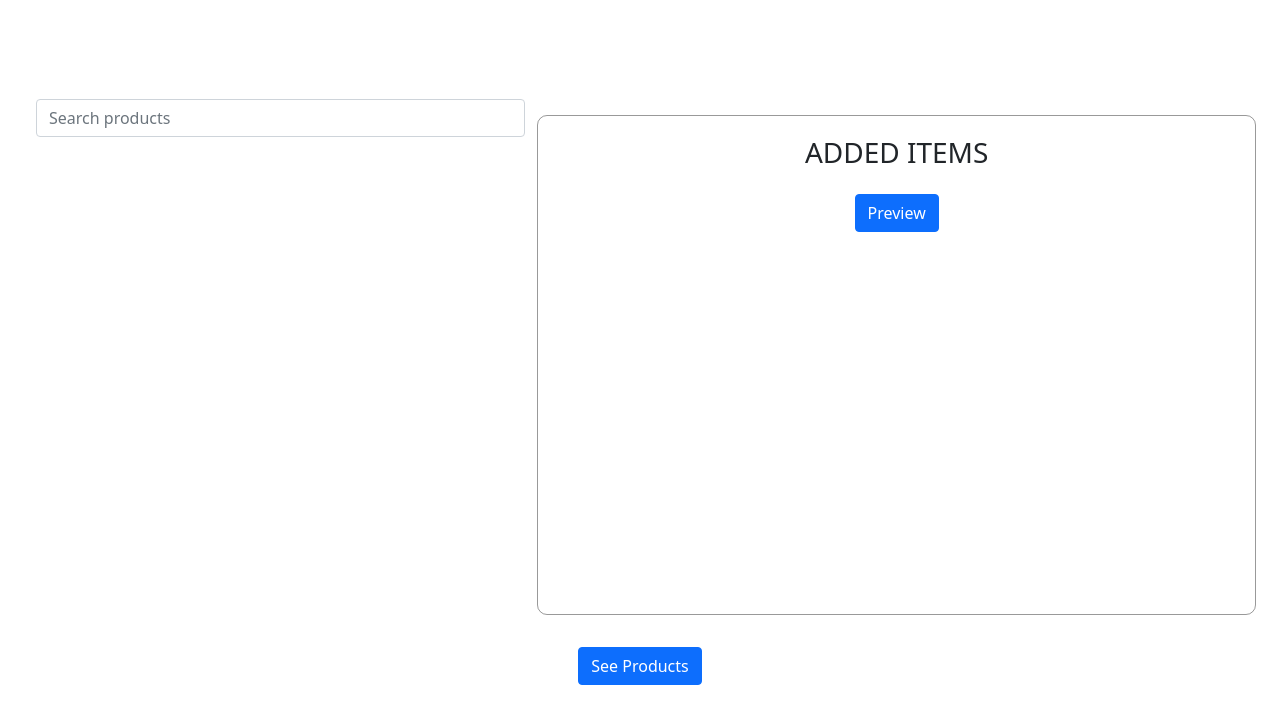
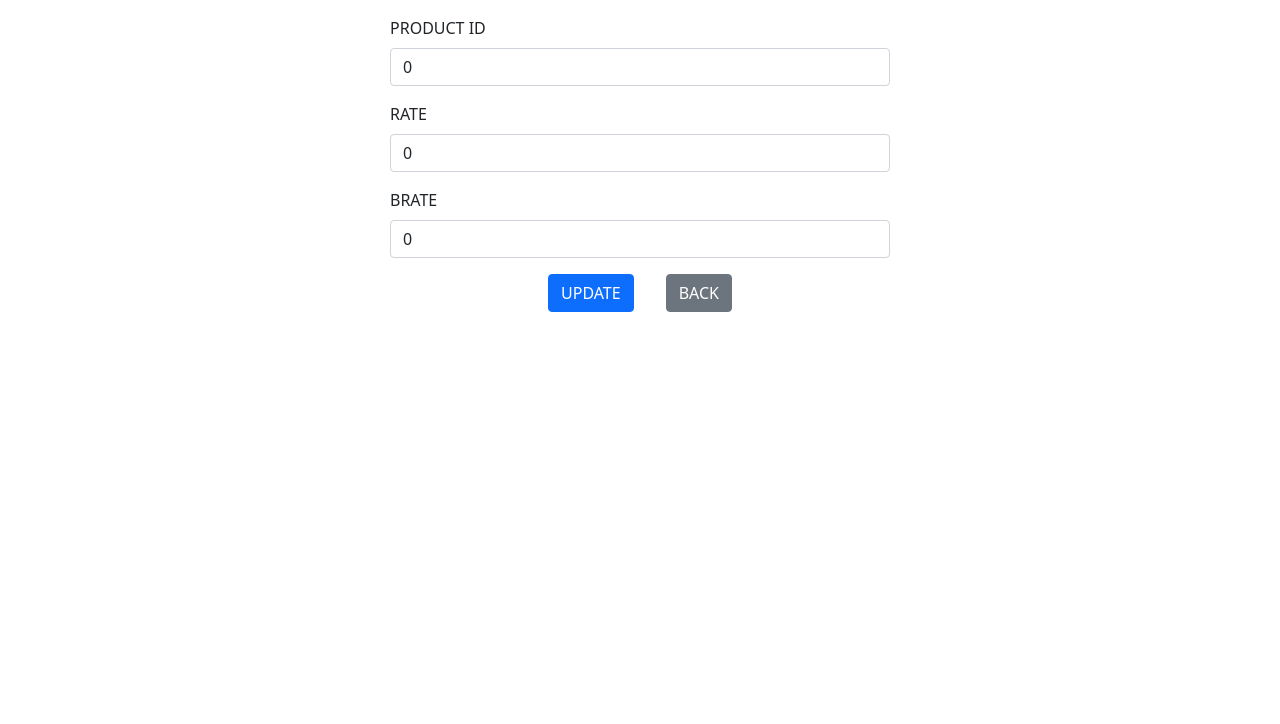
Before and after one commit to NarenCs-19/invogen-21, a React (Create React App) app in the folder Client/: page /#/updateRate in a window 1280 px wide. Shown: the top 724 px of the page. Built offline with nearby package versions, Linux system fonts and the light colour scheme.

Commit message:
build created

```diff
--- a/Client/package.json
+++ b/Client/package.json
@@ -2,7 +2,7 @@
   "name": "my-app",
   "version": "0.1.0",
   "private": true,
-  "proxy": "http://localhost:5000",
+  "homepage": ".",
   "dependencies": {
     "@material-ui/core": "^4.12.1",
     "@testing-library/jest-dom": "^5.13.0",
--- a/Client/src/Components/App.jsx
+++ b/Client/src/Components/App.jsx
@@ -1,22 +1,37 @@
 import React from 'react';
-import {BrowserRouter,Route} from 'react-router-dom';
+import {BrowserRouter,Route,Switch,HashRouter} from 'react-router-dom';
 import '../css/App.css';
 import '../assets/bootstrap/bootstrap.min.css';
 import Products from './Products';
 import AddProducts from './addProducts';
-import homePage from './homePage';
-import PrintInvoice from "./printInvoice";
+import HomePage from './homePage';
 import UpdateRate from './updateRate';
+import PrintInvoice from './printInvoice';
 
 const App = ()=>{
     return(
-    <BrowserRouter>
-            <Route path="/" component={homePage} exact></Route>
-            <Route path="/products" component={Products} exact></Route>
-            <Route path="/addProducts" component={AddProducts} exact></Route>
-            <Route path="/updateRate" component={UpdateRate} exact></Route>
-            <Route path="/preview" component={PrintInvoice} exact></Route>
-    </BrowserRouter>
+        <div>
+            <HashRouter>
+                <Route path="/" exact>
+                    <HomePage/>
+                </Route>
+                <Route path="/products" component={Products} exact>
+
+                </Route>
+
+                <Route path="/addProducts"  exact>
+                <AddProducts/>
+                </Route>
+
+                <Route path="/updateRate"  exact>
+                <UpdateRate/>
+                </Route>
+
+                <Route path="/preview"  exact>
+                    <PrintInvoice/>
+                </Route>
+            </HashRouter>
+        </div>
     );
 }
 
--- a/Client/src/Components/ItemComponent.jsx
+++ b/Client/src/Components/ItemComponent.jsx
@@ -1,4 +1,4 @@
-import React from 'react'
+ import React from 'react'
 import { Container, Row, Col } from 'react-bootstrap';
 
 function ItemComponent(props) {
--- a/Client/src/Components/Products.jsx
+++ b/Client/src/Components/Products.jsx
@@ -1,5 +1,5 @@
 import React, { useEffect, useState} from "react";
-import {Button} from "react-bootstrap";
+import {Button, Link} from "react-bootstrap";
 import MaterialTable from "material-table";
 import axios from "axios";
 
@@ -24,10 +24,12 @@ function Products() {
 
   useEffect(() => {
     getProducts();
+    console.log("product component");
   }, []);
 
   const getProducts = async () => {
     const {data} = await axios.get("/products");
+    console.log(data);
     setUserData(data);
   };
 
@@ -35,9 +37,9 @@ function Products() {
   return (
     <>
     <MaterialTable title="Products" data={data} columns={columns}/>
-    <Button href="/addProducts" className="m-3" variant="primary">Add Products</Button>
-    <Button href="/updateRate" className="m-3" variant="primary">Update Rate</Button>
-    <Button href="/" className="m-3" variant="secondary"> Back </Button>
+    <Button href="/#/addProducts" className="m-3" variant="primary">Add Products</Button>
+    <Button href="/#/updateRate" className="m-3" variant="primary">Update Rate</Button>
+    <Button href="/#/" className="m-3" variant="secondary"> Back </Button>
     </>
   );
 }
--- a/Client/src/Components/addProducts.jsx
+++ b/Client/src/Components/addProducts.jsx
@@ -5,19 +5,22 @@ import axios from 'axios';
 function AddProducts() {
     const [productName, setProductName] = useState("");
     const [rate, setRate] = useState(0);
+    const [brate, setBRate] = useState(0);
 
     //event when the add button is clicked
     const addHandler = async(event)=>{
         event.preventDefault();
         let dataToBeAdded = {
                 prod : productName,
-                price : rate
+                price : rate,
+                brate: brate
         };
         console.log(dataToBeAdded);
         await axios.post("/addProducts/add",dataToBeAdded)
         .then(()=>{
             setProductName("");
             setRate(0);
+            setBRate(0);
         })
         .catch((err)=>console.log(err));
 
@@ -33,6 +36,10 @@ function AddProducts() {
         setRate(event.target.value);
     };
 
+    const bRateHandler = (event) => {
+        setBRate(event.target.value);
+    };
+
     return (
         <div className="addProductForm my-3">
             <Form>
@@ -44,10 +51,14 @@ function AddProducts() {
                     <Form.Label>RATE</Form.Label>
                     <Form.Control type="number"  name="rate" placeholder="Enter Price"  value={rate} onChange={priceHandler}/>
                 </Form.Group>
+                <Form.Group className="mb-3" controlId="productBPrice">
+                    <Form.Label>BRATE</Form.Label>
+                    <Form.Control type="number"  name="brate" placeholder="Enter BRate"  value={brate} onChange={bRateHandler}/>
+                </Form.Group>
             </Form>
             <Container className="buttons text-center">
                 <Button variant="primary" className="mx-3" onClick={addHandler}> ADD </Button>
-                <Button href="/products" className="mx-3" variant="secondary"> BACK </Button>
+                <Button href="/#/products" className="mx-3" variant="secondary"> BACK </Button>
             </Container>
         </div>
     )
--- a/Client/src/Components/homePage.jsx
+++ b/Client/src/Components/homePage.jsx
@@ -1,5 +1,5 @@
 import React from "react";
-import { Button, Container, Row, Col } from "react-bootstrap";
+import { Button, Container, Row, Col} from "react-bootstrap";
 import InvoiceGenerator from "./invoiceGenerator";
 
 function homePage() {
@@ -13,7 +13,7 @@ function homePage() {
         </Row>
         <Row>
           <Col lg="3" className="m-auto text-center">
-          <Button href="/products" className="m-3">See Products</Button>
+          <Button href="/#/products" className="m-3" >See Products</Button>
           </Col>
         </Row>
       </Container>
--- a/Client/src/Components/invoiceGenerator.jsx
+++ b/Client/src/Components/invoiceGenerator.jsx
@@ -1,9 +1,9 @@
 import React, { useEffect, useState } from "react";
 import { useHistory } from "react-router-dom";
 import { Button, Form, Container, Row, Col } from "react-bootstrap";
-import axios from "axios";
 import ItemComponent from "./ItemComponent";
 import AddedItems from "./AddedItems";
+import axios from "axios";
 
 function InvoiceGenerator() {
   const [searchValue, setSearchValue] = useState("");
@@ -14,10 +14,9 @@ function InvoiceGenerator() {
   const previewClickHandler = () => {
     items.length > 0 &&
       history.push({
-        pathname: "/preview",
-        state: items,
-      });
-  };
+        pathname:"/preview",
+        state:items
+  })};
 
   const handleChange = (event) => {
     setSearchValue(event.target.value);
--- a/Client/src/Components/invoicePreview.jsx
+++ b/Client/src/Components/invoicePreview.jsx
@@ -1,8 +1,10 @@
 import React from "react";
 import { Container, Row, Col} from "react-bootstrap";
+import { useLocation } from "react-router";
 import PreviewComponent from "./PreviewComponent";
 
 const InvoicePreview = React.forwardRef((props,ref)=>{
+    const location = useLocation();
     const items = props.items;
     const total = items.map((item) => item.amount).reduce((a, b) => a + b);
 
--- a/Client/src/Components/printInvoice.jsx
+++ b/Client/src/Components/printInvoice.jsx
@@ -1,10 +1,12 @@
 import React, { useRef } from 'react';
 import {Button} from 'react-bootstrap';
+import { useLocation } from 'react-router';
 import {useReactToPrint} from 'react-to-print';
 import InvoicePreview from './invoicePreview';
 
 const PrintInvoice = (props) => {
-  const items = props.location.state;
+  const location = useLocation();
+  const items = location.state;
   const componentRef = useRef();
   const handlePrint = useReactToPrint({
     content:()=>componentRef.current
--- a/Client/src/Components/updateRate.jsx
+++ b/Client/src/Components/updateRate.jsx
@@ -5,18 +5,22 @@ import axios from 'axios';
 function UpdateRate() {
     const [productId, setId] = useState(0);
     const [rate, setRate] = useState(0);
+    const [brate, setBRate] = useState(0);
 
     //event when the add button is clicked
     const updateHandler = async(event)=>{
         event.preventDefault();
         let dataToBeUpdated = {
                 id : productId,
-                price : rate
+                price : rate,
+                brate : brate
         };
+        //console.log(dataToBeUpdated);
         await axios.post("/updateRate/update",dataToBeUpdated)
         .then(()=>{
             setId(0);
             setRate(0);
+            setBRate(0);
         })
         .catch((err)=>console.log(err));
 
@@ -32,6 +36,10 @@ function UpdateRate() {
         setRate(event.target.value);
     };
 
+    const bRateHandler = (event) => {
+        setBRate(event.target.value);
+    };
+
     return (
         <div className="addProductForm my-3">
             <Form>
@@ -43,10 +51,14 @@ function UpdateRate() {
                     <Form.Label>RATE</Form.Label>
                     <Form.Control type="number"  name="rate" placeholder="Enter Price"  value={rate} onChange={priceHandler}/>
                 </Form.Group>
+                <Form.Group className="mb-3" controlId="productBPrice">
+                    <Form.Label>BRATE</Form.Label>
+                    <Form.Control type="number"  name="brate" placeholder="Enter BRate"  value={brate} onChange={bRateHandler}/>
+                </Form.Group>
             </Form>
             <Container className="buttons text-center">
                 <Button variant="primary" className="mx-3" onClick={updateHandler}> UPDATE </Button>
-                <Button href="/products" className="mx-3" variant="secondary"> BACK </Button>
+                <Button href="/#/products" className="mx-3" variant="secondary"> BACK </Button>
             </Container>
         </div>
     )
--- a/package.json
+++ b/package.json
@@ -5,7 +5,8 @@
   "main": "app.js",
   "type": "module",
   "scripts": {
-    "start": "nodemon app.js"
+    "start": "nodemon app.js",
+    "client": "npm start --prefix Client"
   },
   "keywords": [],
   "author": "",
@@ -20,6 +21,7 @@
     "easyinvoice": "^1.0.144",
     "express": "^4.17.1",
     "mysql": "^2.18.1",
-    "nodemon": "^2.0.12"
+    "nodemon": "^2.0.12",
+    "path": "^0.12.7"
   }
 }
```
Also changed, not shown: 30 other files (tests, documents, lock files or other folders).
